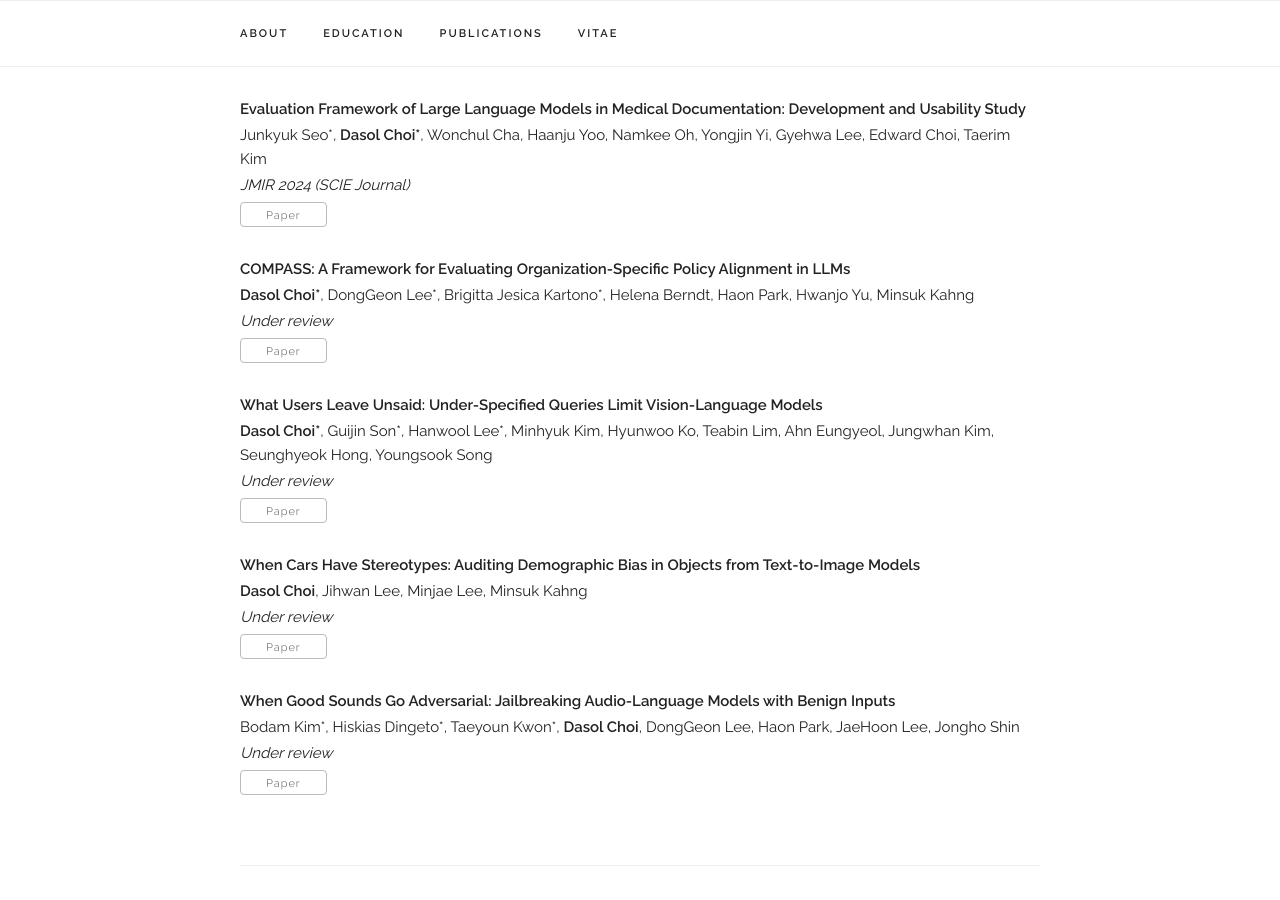
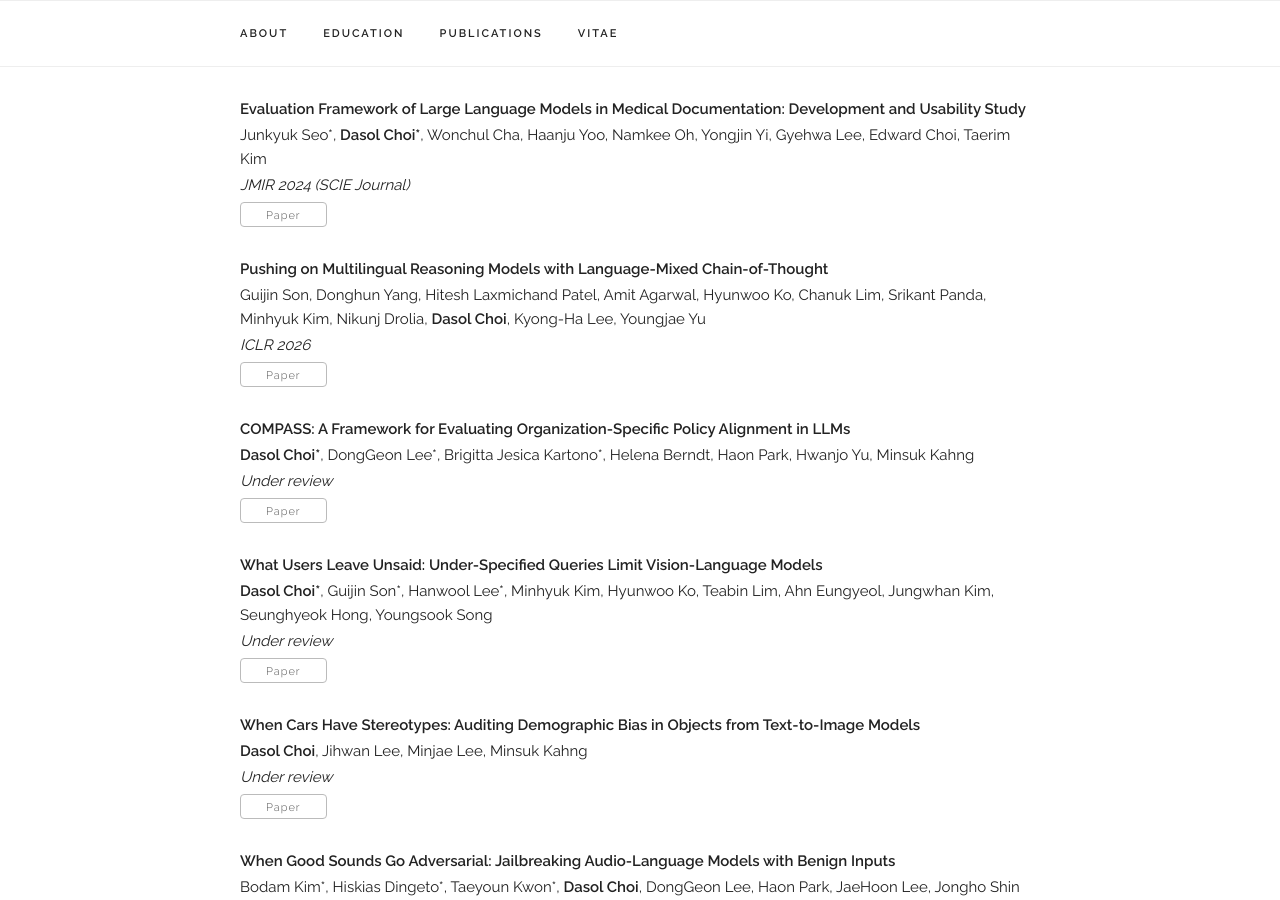
Before and after one commit to Dasol-Choi/dasol-choi.github.io, a Jekyll site: the page built from index.html, in a window 1280 px wide and 900 px high, scrolled down 2125 px. Built offline with Jekyll 4.4.1, drawn with Linux system fonts in a browser that asks for light colours; some web fonts are replaced.

Commit message:
Update publications.yaml

```diff
--- a/_data/publications.yaml
+++ b/_data/publications.yaml
@@ -21,6 +21,12 @@ papers:
     authors: "Junkyuk Seo*, <b>Dasol Choi*</b>, Wonchul Cha, Haanju Yoo, Namkee Oh, Yongjin Yi, Gyehwa Lee, Edward Choi, Taerim Kim"
     venue: "JMIR 2024 (SCIE Journal)"
     paper_pdf: "https://www.jmir.org/2024/1/e58329/"
+    selected: y
+
+  - title: "Pushing on Multilingual Reasoning Models with Language-Mixed Chain-of-Thought"
+    authors: "Guijin Son, Donghun Yang, Hitesh Laxmichand Patel, Amit Agarwal, Hyunwoo Ko, Chanuk Lim, Srikant Panda, Minhyuk Kim, Nikunj Drolia, <b>Dasol Choi</b>, Kyong-Ha Lee, Youngjae Yu"
+    venue: "ICLR 2026"
+    paper_pdf: "https://arxiv.org/abs/2510.04230"
     selected: y
 
   - title: "COMPASS: A Framework for Evaluating Organization-Specific Policy Alignment in LLMs"
@@ -101,12 +107,6 @@ papers:
     paper_pdf: "https://arxiv.org/abs/2412.12940"
     selected: n
 
-  - title: "Pushing on Multilingual Reasoning Models with Language-Mixed Chain-of-Thought"
-    authors: "Guijin Son, Donghun Yang, Hitesh Laxmichand Patel, Amit Agarwal, Hyunwoo Ko, Chanuk Lim, Srikant Panda, Minhyuk Kim, Nikunj Drolia, <b>Dasol Choi</b>, Kyong-Ha Lee, Youngjae Yu"
-    venue: "arxiv preprint"
-    paper_pdf: "https://arxiv.org/abs/2510.04230"
-    selected: n
-
   - title: "Redefining Evaluation Standards: A Unified Framework for Evaluating the Korean Capabilities of Language Models"
     authors: "Hanwool Lee*, <b>Dasol Choi*</b>, Sooyong Kim, Ilgyun Jung, Sangwon Baek, Guijin Son, Inseon Hwang, Naeun Lee, Seunghyeok Hong"
     venue: "arxiv preprint"
```
